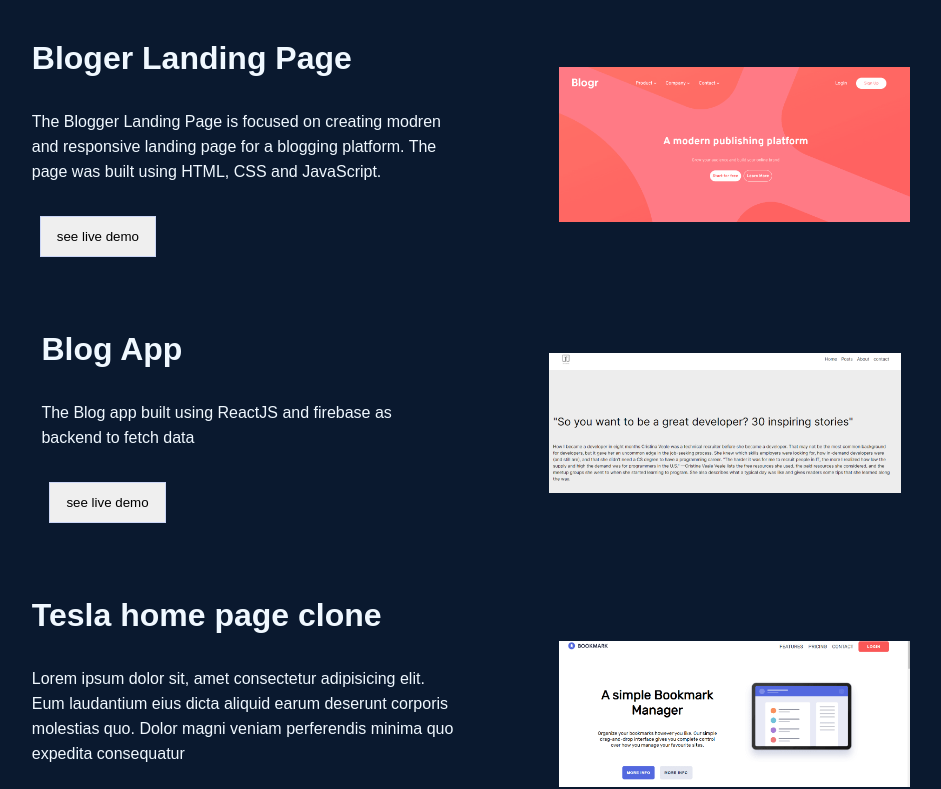
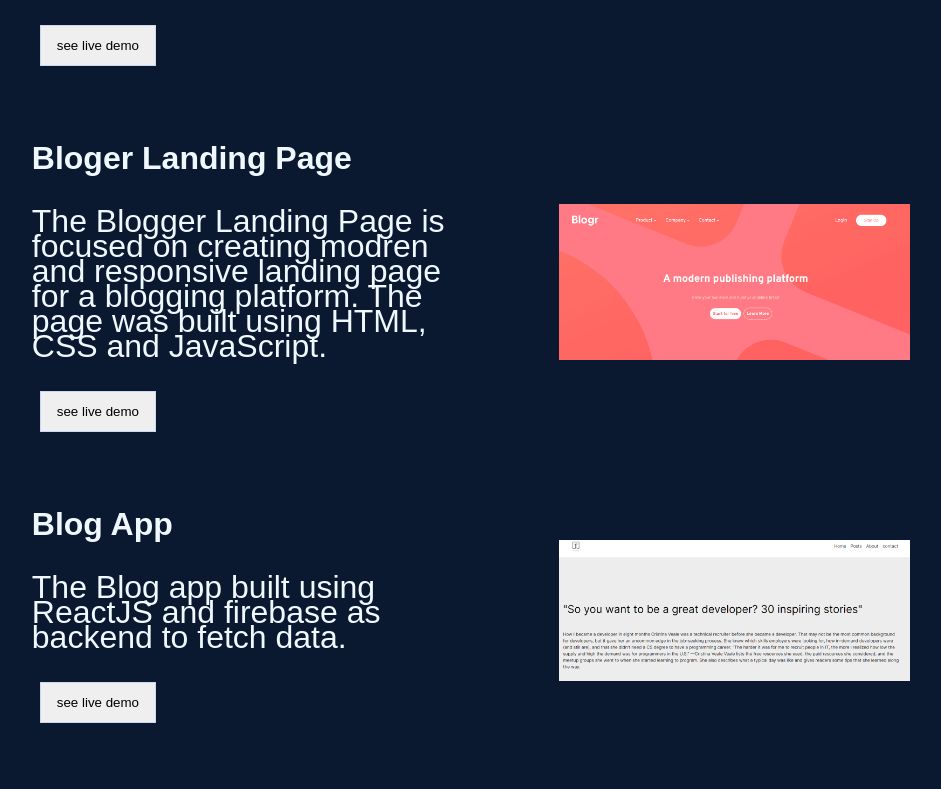
Before and after one commit to Hanan1413/my-portfolio, a React (Vite) app: page /projects in a window 1280 px wide. Shown: the part 621-1410 px from the top of the page, without its empty margins (169-1110 px from the left). Built offline with nearby package versions, Linux system fonts and the light colour scheme; the HTML template or start-up script is replaced by a standard one.

Commit message:
update projects

```diff
--- a/src/data/data.jsx
+++ b/src/data/data.jsx
@@ -1,4 +1,4 @@
-import LandPage from "../assets/projects/lnadmark-page.png";
+import LandPage from "../assets/projects/tesla.png";
 import Bloger from "../assets/projects/bloger.png";
 import Blog from "../assets/projects/blog.png";
 import CSS from "../assets/css.png";
@@ -25,16 +25,16 @@ export const data = [
   {
     id: 3,
     title: "Blog App",
-    desc: "The Blog app built using ReactJS and firebase as backend to fetch data",
+    desc: "The Blog app built using ReactJS and firebase as backend to fetch data.",
     image: Blog,
     live: "https://blog-app-i3i4.vercel.app/",
   },
   {
     id: 4,
     title: "Tesla home page clone ",
-    desc: " Lorem ipsum dolor sit, amet consectetur adipisicing elit. Eum laudantium eius dicta aliquid earum deserunt corporis molestias quo. Dolor magni veniam perferendis minima quo expedita consequatur ",
+    desc: "This project is a similar clone of the Tesla website, featuring a modern mega menu and reusable components for the homepage using React.js.",
     image: LandPage,
-    live: "https://www.realstar.ca/",
+    live: "https://tesla-clone-8dnk.vercel.app/",
   },
 ];
 
--- a/src/pages/About/About.css
+++ b/src/pages/About/About.css
@@ -5,7 +5,7 @@
   width: 100%;
   margin-left: auto;
   margin-right: auto;
-  font-size: 2.5rem;
+  font-size: 3rem;
 }
 
 .title {
--- a/src/pages/Projects/Projects.css
+++ b/src/pages/Projects/Projects.css
@@ -9,7 +9,7 @@ img {
 .project-container {
   display: flex;
   flex-direction: column;
-  gap:50px;
+  gap: 50px;
   max-width: 1000px;
   margin-left: auto;
   margin-right: auto;
@@ -19,8 +19,9 @@ img {
   justify-content: center;
 }
 
-
-
+.desc {
+  font-size: 2rem;
+}
 
 .flex-item {
   display: flex;
@@ -65,7 +66,6 @@ img {
 @media (min-width: 768px) {
   .project-container {
     flex-direction: column;
-
   }
   .project-container img {
     width: 40%;
--- a/src/pages/Projects/SingleProject.jsx
+++ b/src/pages/Projects/SingleProject.jsx
@@ -16,7 +16,7 @@ const SingleProject = ({ project }) => {
           >
             {title}
           </h2>
-          <p>{desc}</p>
+          <p className="desc">{desc}</p>
 
           <div className="buttons">
 
```
Also changed, not shown: src/assets/projects/tesla.png (added).
